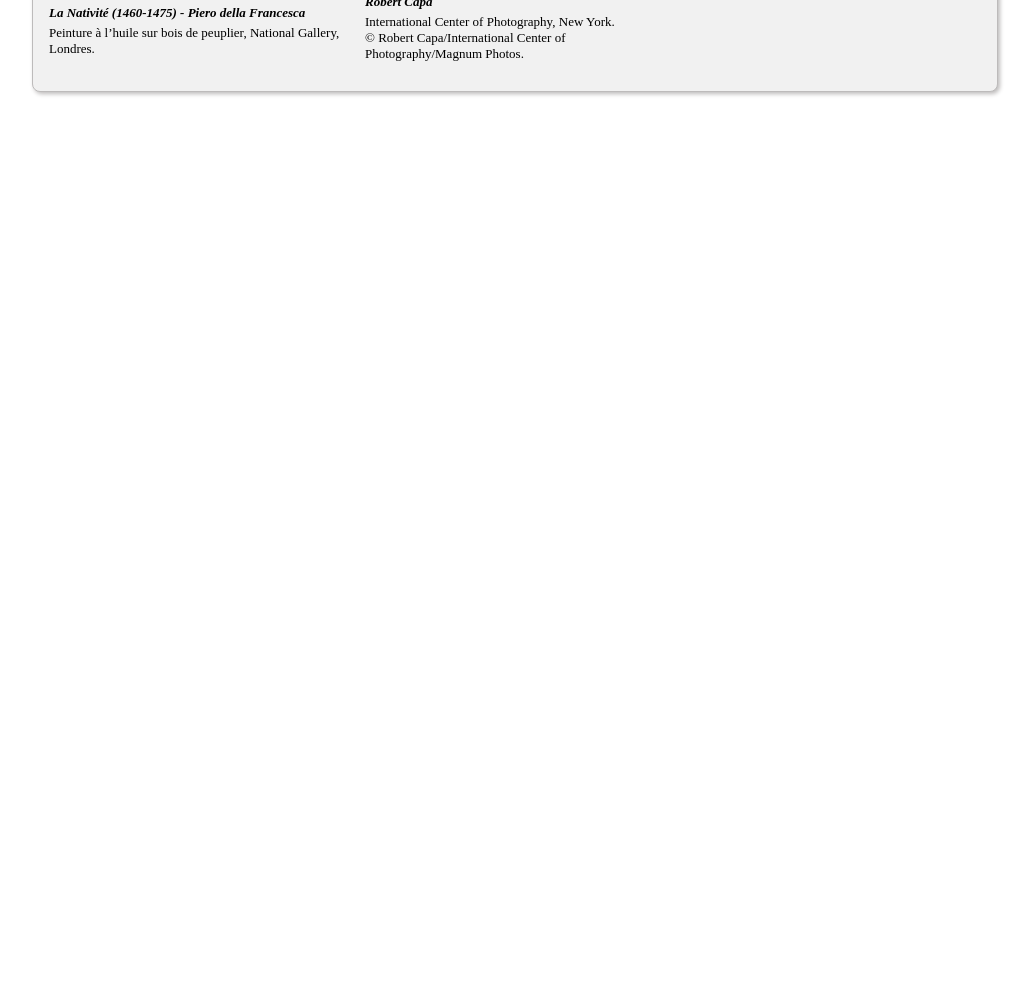
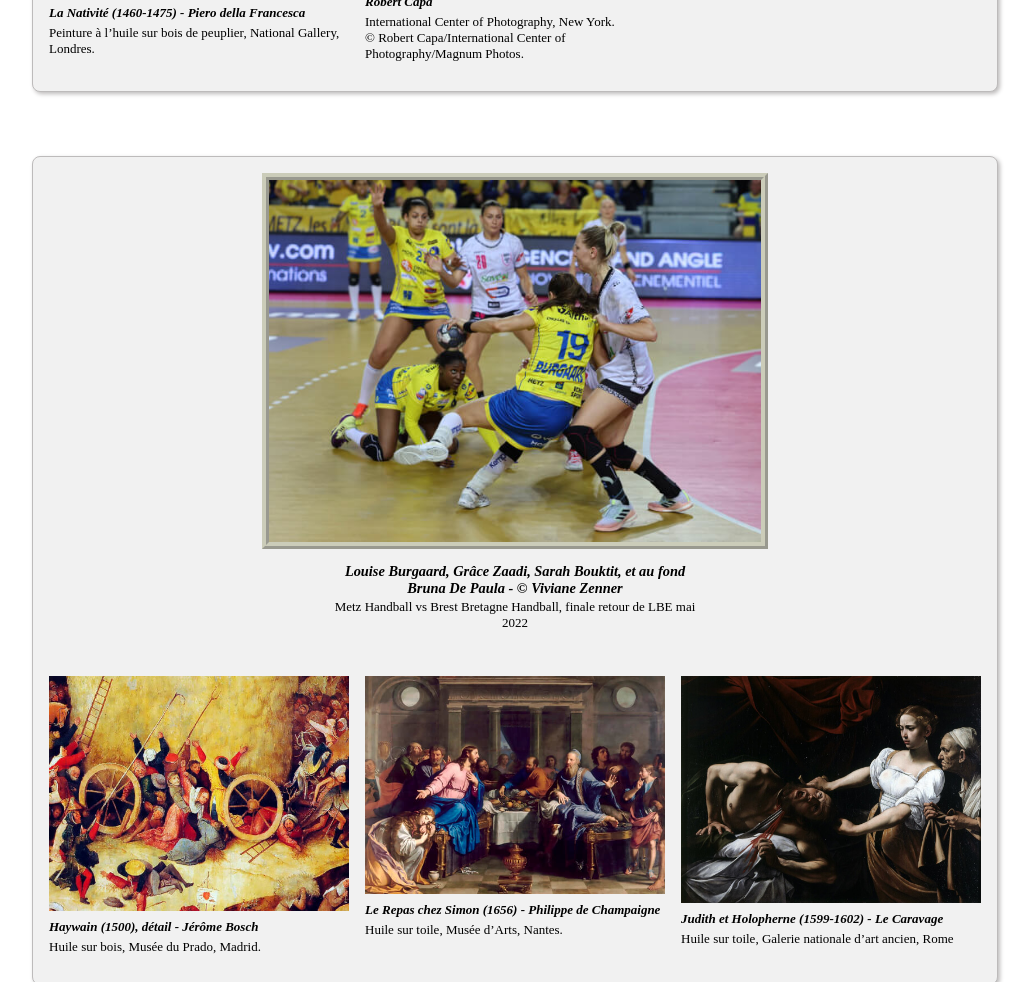
Before and after one commit to Chaplin16/Search-Find-Viviane, a website: page index.html in a window 1280 px wide. Shown: the part 964-1946 px from the top of the page, without its empty margins (125-1158 px from the left). Before the commit the page ends 1188 px from the top, so only its background shows below. Drawn offline with Linux system fonts and the light colour scheme.

Commit message:
flex important in the card

```diff
--- a/style.scss
+++ b/style.scss
@@ -19,7 +19,7 @@ h1{
     margin: 100px 0;
     text-align: center;
     .game{
-        display: flex;
+        display: flex!important;
         flex-direction: column;
         row-gap:2rem;
         align-items: center;
```
Also changed, not shown: style.css.
